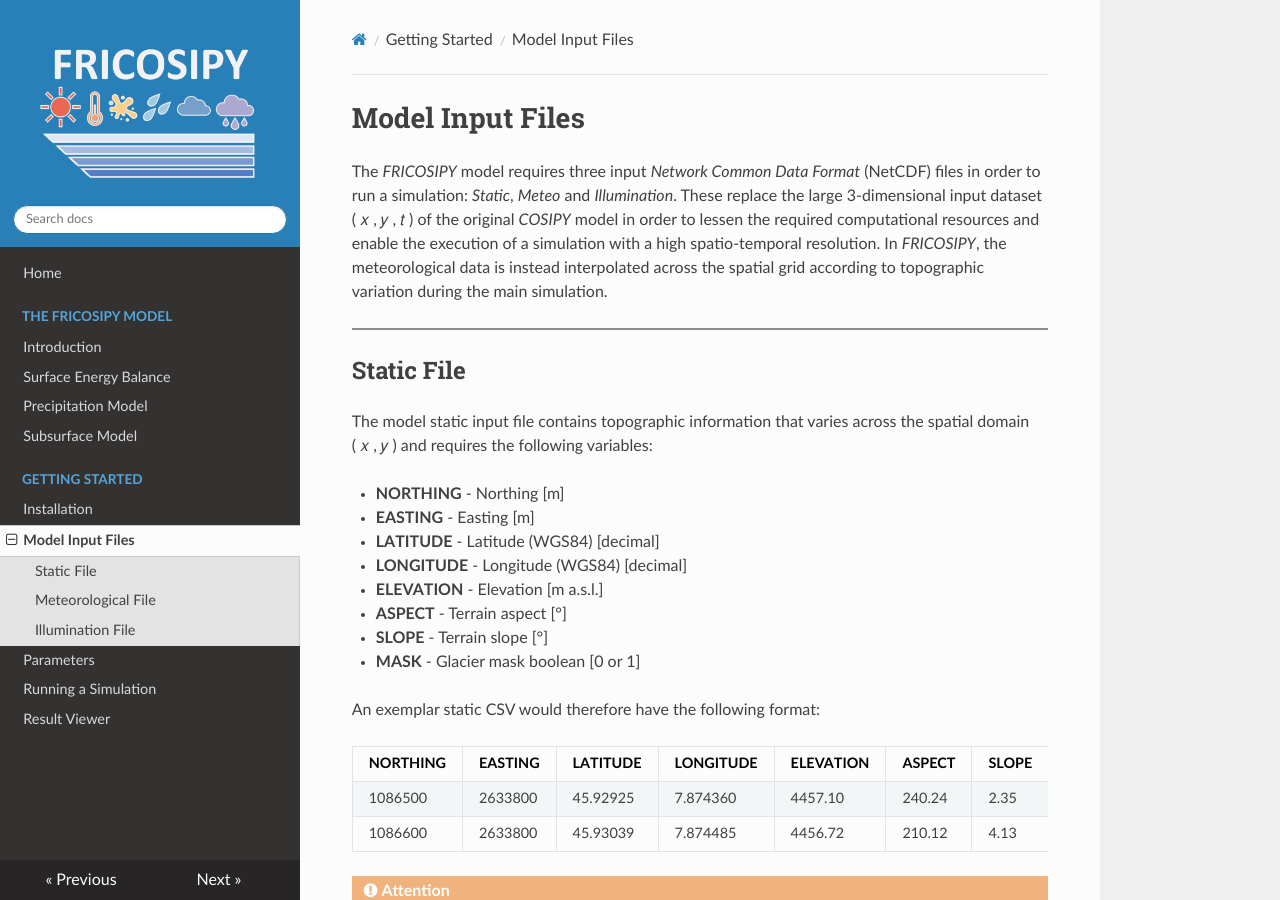
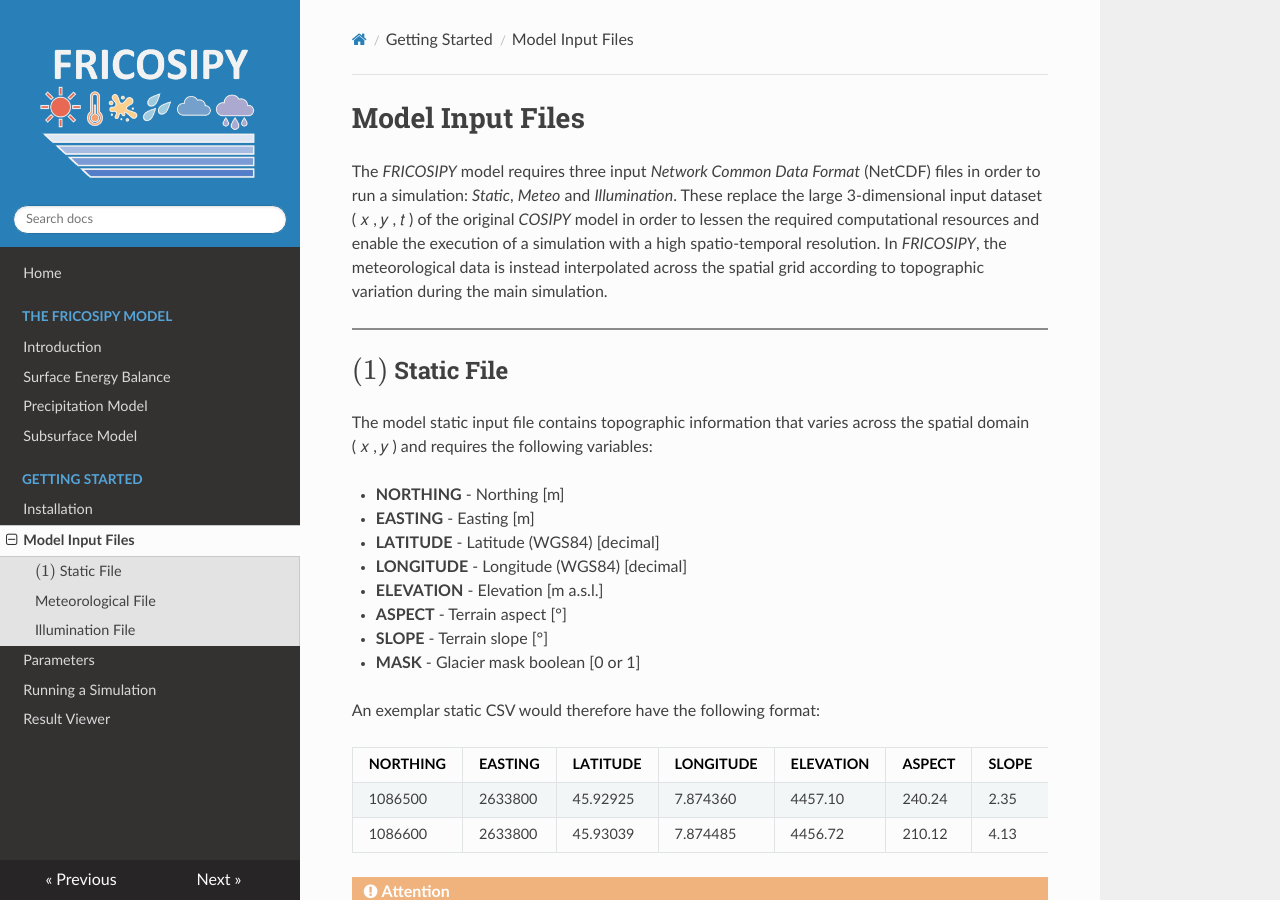
Before and after one commit to MarcusGastaldello/FRICOSIPY, an MkDocs documentation site: the page built from docs/model_input_files.md, in a window 1280 px wide and 900 px high. Built offline with MkDocs 1.6.1, drawn with Linux system fonts in a browser that asks for light colours; nearby versions of some CDN libraries.

Commit message:
Update model_input_files.md

```diff
--- a/docs/model_input_files.md
+++ b/docs/model_input_files.md
@@ -4,7 +4,7 @@ The *FRICOSIPY* model requires three input *Network Common Data Format* (NetCDF)
 
 <hr style="height:2px; background-color:#8b8b8b; border:none;" />
 
-## Static File
+## $(1)$ Static File
 
 The model static input file contains topographic information that varies across the spatial domain
 ( 𝑥 , 𝑦 ) and requires the following variables:
```
